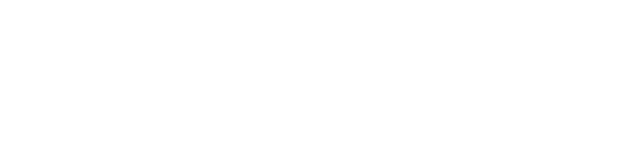
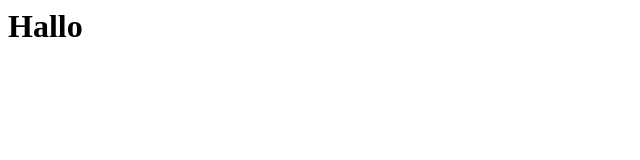
Before and after one commit to RRRietveld/rrrietveld.github.io, a plain HTML site: page index.html in a window 1280 px wide. Shown: the whole page, without its empty margins (0-640 px from the left). Drawn offline with Linux system fonts and the light colour scheme.

Commit message:
Update index.html

```diff
--- a/index.html
+++ b/index.html
@@ -1,3 +1,7 @@
 <html>
 <title>Dit is een titel</title>
+<body>
+
+  <h1>Hallo</h1>
+ </body>
 </html>
```
